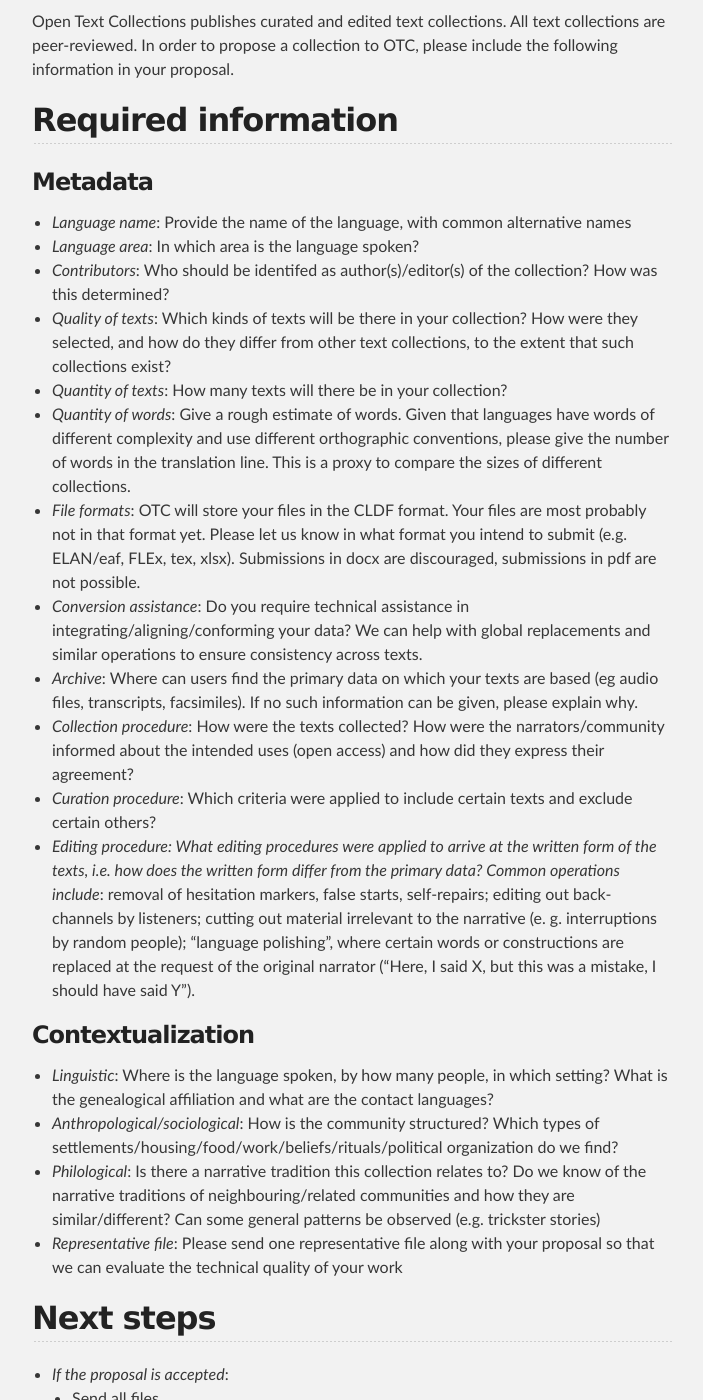
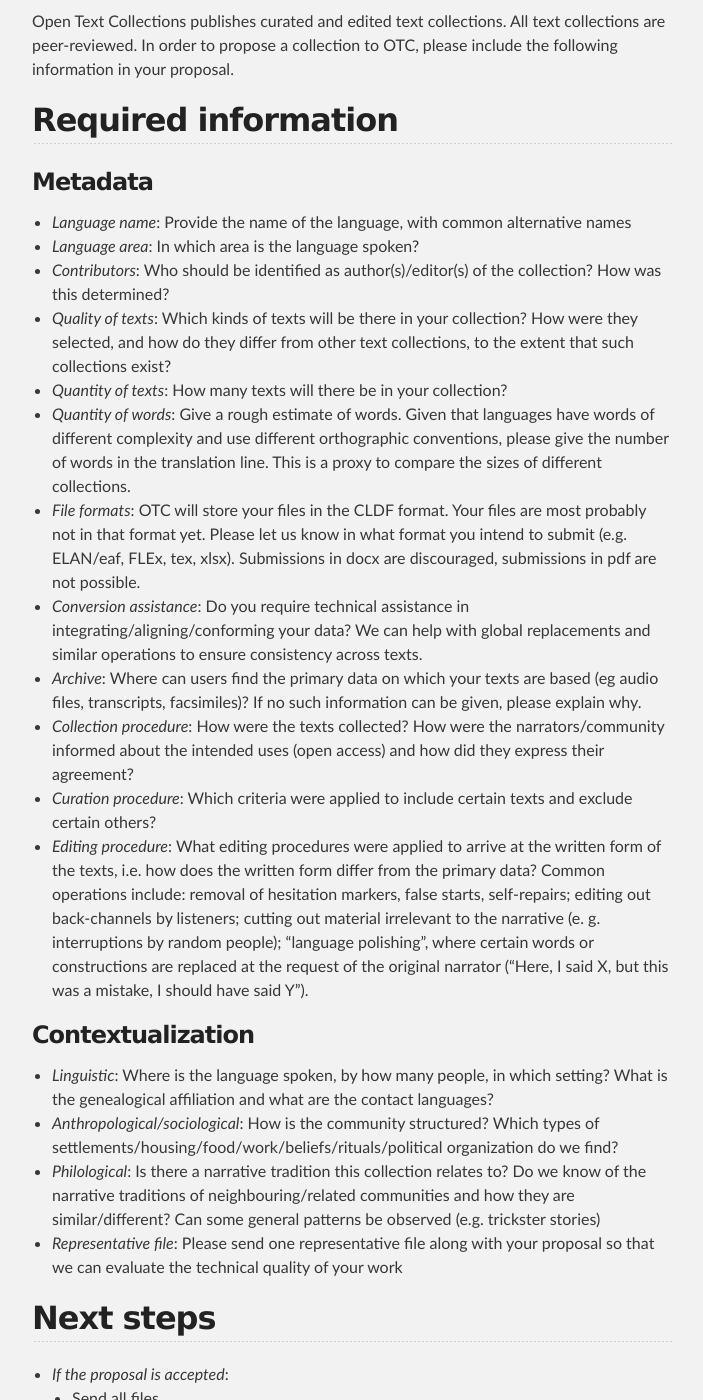
Before and after one commit to OpenTextCollections/opentextcollections.github.io, a Jekyll site: the page built from proposaltemplate_OTC.md, in a window 1280 px wide and 1400 px high, scrolled down 434 px. Shown: the whole window, without its empty margins (288-991 px from the left). Built offline with Jekyll 4.4.1, drawn with Linux system fonts in a browser that asks for light colours; our own code applies the rules of GitHub Pages for plain Markdown files.

Commit message:
a few typos

```diff
--- a/proposaltemplate_OTC.md
+++ b/proposaltemplate_OTC.md
@@ -6,16 +6,16 @@
 ### Metadata
 - *Language name*: Provide the name of the language, with common alternative names
 - *Language area*: In which area is the language spoken?
-- *Contributors*: Who should be identifed as author(s)/editor(s) of the collection? How was this determined?
+- *Contributors*: Who should be identified as author(s)/editor(s) of the collection? How was this determined?
 - *Quality of texts*: Which kinds of texts will be there in your collection? How were they selected, and how do they differ from other text collections, to the extent that such collections exist?
 - *Quantity of texts*: How many texts will there be in your collection?
 - *Quantity of words*: Give a rough estimate of words. Given that languages have words of different complexity and use different orthographic conventions, please give the number of words in the translation line. This is a proxy to compare the sizes of different collections.
 - *File formats*: OTC will store your files in the CLDF format. Your files are most probably not in that format yet. Please let us know in what format you intend to submit (e.g. ELAN/eaf, FLEx, tex, xlsx). Submissions in docx are discouraged, submissions in pdf are not possible.
 - *Conversion assistance*: Do you require technical assistance in integrating/aligning/conforming your data? We can help with global replacements and similar operations to ensure consistency across texts.
-- *Archive*: Where can users find the primary data on which your texts are based (eg audio files, transcripts, facsimiles). If no such information can be given, please explain why.
+- *Archive*: Where can users find the primary data on which your texts are based (eg audio files, transcripts, facsimiles)? If no such information can be given, please explain why.
 - *Collection procedure*: How were the texts collected? How were the narrators/community informed about the intended uses (open access) and how did they express their agreement?
 - *Curation procedure*: Which criteria were applied to include certain texts and exclude certain others?
-- *Editing procedure: What editing procedures were applied to arrive at the written form of the texts, i.e. how does the written form differ from the primary data? Common operations include*: removal of hesitation markers, false starts, self-repairs; editing out back-channels by listeners; cutting out material irrelevant to the narrative (e. g. interruptions by random people); "language polishing", where certain words or constructions are replaced at the request of the original narrator ("Here, I said X, but this was a mistake, I should have said Y").
+- *Editing procedure*: What editing procedures were applied to arrive at the written form of the texts, i.e. how does the written form differ from the primary data? Common operations include: removal of hesitation markers, false starts, self-repairs; editing out back-channels by listeners; cutting out material irrelevant to the narrative (e. g. interruptions by random people); "language polishing", where certain words or constructions are replaced at the request of the original narrator ("Here, I said X, but this was a mistake, I should have said Y").
 
 ### Contextualization
 - *Linguistic*: Where is the language spoken, by how many people, in which setting? What is the genealogical affiliation and what are the contact languages?
```
